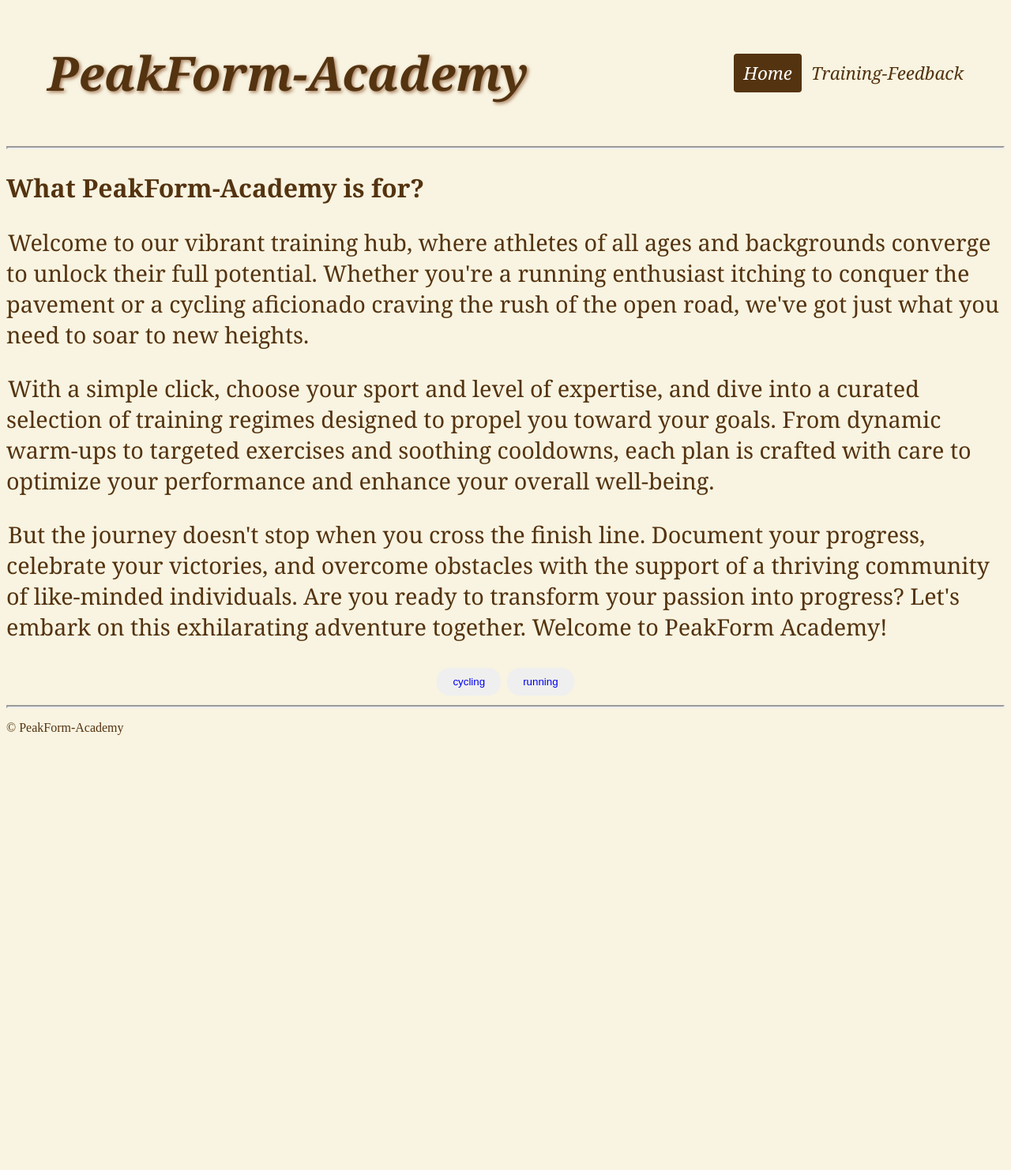
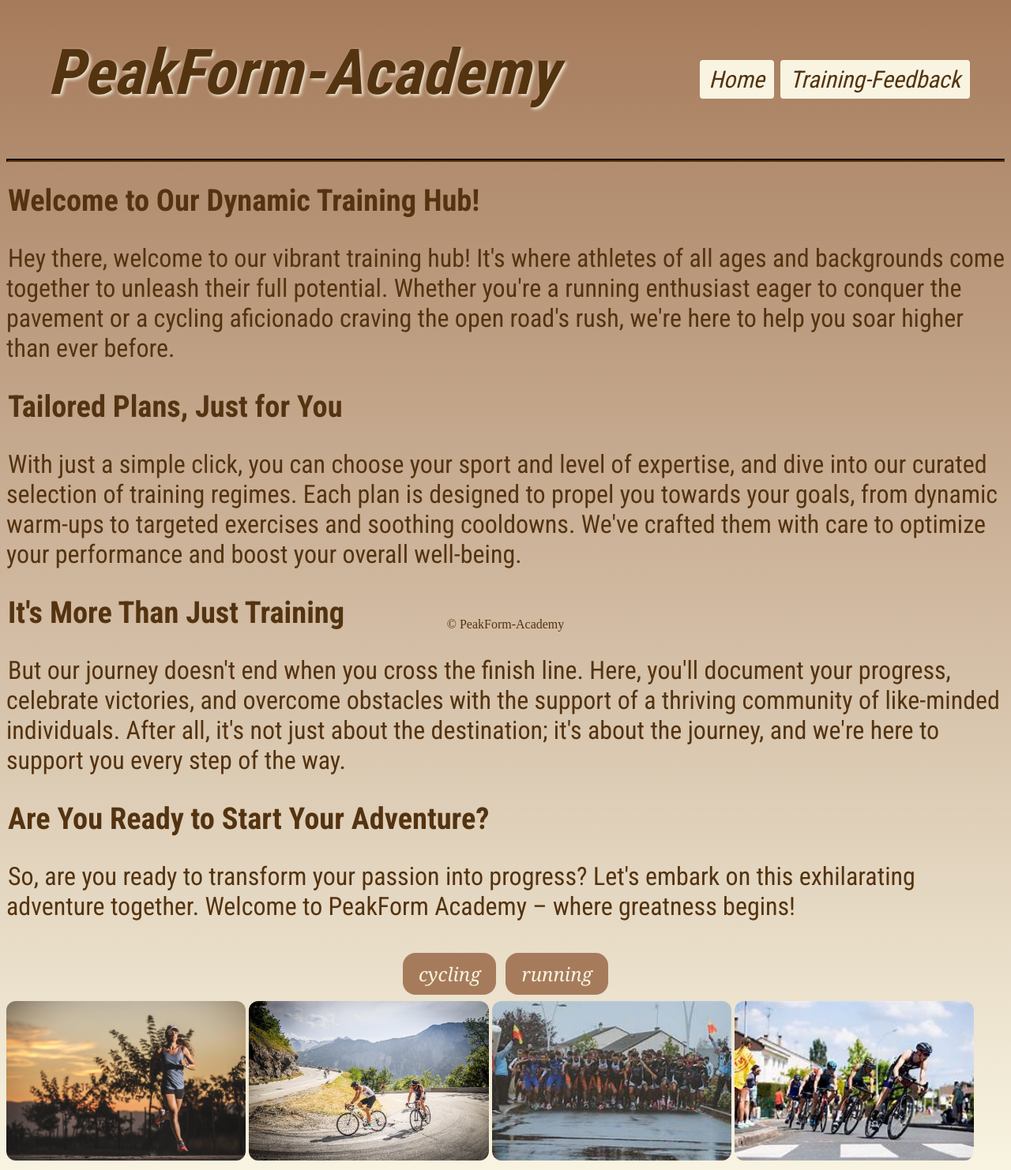
Before and after one commit to benjaMRW/PFA_git, a Flask app: page / in a window 1280 px wide. Shown: the whole page at 79% size. Before the commit the page ends 931 px from the top, so only its background shows below. Run offline with Flask 3, Linux system fonts and the light colour scheme.

Commit message:
the home page is finished

```diff
--- a/TPTI/static/css/style.css
+++ b/TPTI/static/css/style.css
@@ -1,6 +1,14 @@
+@import url('https://fonts.googleapis.com/css2?family=Roboto+Condensed:wght@400;700&display=swap');
+
+
+
+h1{
+  font-family: 'Roboto Condensed', sans-serif;
+  font-size: 120%;
+}
 html
 {
-     background: #F8F4E1;
+  background-image: linear-gradient( #A67B5B, #F8F4E1);
      color: #543310
 }
 
@@ -16,34 +24,47 @@ ul
      top: 0;
 }
 .button{
-  background-color: gr;
+  background-color: #A67B5B;
   border: none;
   color: #543310;
   padding: 10px 20px;
   text-align: center;
   text-decoration: none;
   display: inline-block;
-  margin: 4px 2px;
+  margin: 8px 4px;
   cursor: pointer;
   border-radius: 16px;
+  font-family: "Georgia";
+  font-style: italic;
 }
+.button:hover{
+  background-color: #AF8F6F
+  }
 a{
+
   text-decoration: none;
+  color: #F8F4E1;
+  font-size: 180%;
+}
+a2{
+  text-decoration: none;
+  color: #F8F4E1;
+  font-size: 180%;
 }
 
 b1
 {
-     font-size: 180%;
-     font-family: 'Georgia';
+     font-size: 200%;
+     font-family: 'Roboto Condensed', sans-serif;
      text-indent: 2px;
 }
 h2{
-     font-size: 200%;
-     font-family: 'Georgia';
+     font-size: 250%;
+     font-family: 'Roboto Condensed', sans-serif;
 }
 .header {
      overflow: hidden;
-     background-color: #F8F4E1;
+
      padding: 60px 40px;
      border-radius: 12px;
      color: #543310;
@@ -54,40 +75,41 @@ h2{
      text-align: center;
      padding: 12px;
      text-decoration: none;
-     font-size: 60px;
+     font-size: 80px;
      line-height: 25px;
      border-radius: 4px;
-     font-family: 'Georgia';
+     font-family: 'Roboto Condensed', sans-serif;
      font-weight: bold;
      font-style: italic;
-     text-shadow: 2px 2px 4px #A67B5B;
+     text-shadow: 2px 2px 4px  #F8F4E1;
 
    }
    /* Style the header links */
    .header a {
+    background-color: #F8F4E1;
      float: left;
-     color: #543310;
+     color:#543310;
      text-align: center;
      padding: 12px;
      text-decoration: none;
-     font-size: 22.4px;
+     font-size: 30px;
      line-height: 25px;
      border-radius: 4px;
-     font-family: 'Georgia';
+     font-family: 'Roboto Condensed', sans-serif;
      font-style: italic;
    }
 
    /* Change the background color on mouse-over */
    .header a:hover {
-     background-color: #AF8F6F;
-     color: #543310;
+     background-color: #543310;
+     color: #F8F4E1;
    }
 
    /* Style the active/current link*/
    .header a.active {
      background-color: #543310;
      color: white;
-     font-family: 'Georgia';
+     font-family: 'Roboto Condensed', sans-serif;
      font-size: 140%;
    }
 
@@ -110,5 +132,18 @@ h2{
 hr{
     display: block;
     border-width: 2px;
-    background-color: #543310;
+
+    border-color: #543310;
 }
+footer{
+  display: block;
+
+  text-align: center;
+  position: fixed;
+  bottom: 0;
+  left: 0;
+  right: 0;
+}
+img{
+  border-radius: 12px;
+}
--- a/TPTI/templates/home.html
+++ b/TPTI/templates/home.html
@@ -3,20 +3,35 @@
 {% block title %} PeakForm Academy {% endblock%}
 
 {% block content %}
-<h2>What PeakForm-Academy is for?</h2>
 <b1>
-    <p>Welcome to our vibrant training hub, where athletes of all ages and backgrounds converge to unlock their full potential. Whether you're a running enthusiast itching to conquer the pavement or a cycling aficionado craving the rush of the open road, we've got just what you need to soar to new heights.</p>
+    <h1>Welcome to Our Dynamic Training Hub!</h1>
 
-   <P>With a simple click, choose your sport and level of expertise, and dive into a curated selection of training regimes designed to propel you toward your goals. From dynamic warm-ups to targeted exercises and soothing cooldowns, each plan is crafted with care to optimize your performance and enhance your overall well-being.</p>
+<P>Hey there, welcome to our vibrant training hub! It's where athletes of all ages and backgrounds come together to unleash their full potential. Whether you're a running enthusiast eager to conquer the pavement or a cycling aficionado craving the open road's rush, we're here to help you soar higher than ever before.</p>
 
-    <p>But the journey doesn't stop when you cross the finish line. Document your progress, celebrate your victories, and overcome obstacles with the support of a thriving community of like-minded individuals. Are you ready to transform your passion into progress? Let's embark on this exhilarating adventure together. Welcome to PeakForm Academy!</p>
+<h1>Tailored Plans, Just for You</h1>
+
+<p>With just a simple click, you can choose your sport and level of expertise, and dive into our curated selection of training regimes. Each plan is designed to propel you towards your goals, from dynamic warm-ups to targeted exercises and soothing cooldowns. We've crafted them with care to optimize your performance and boost your overall well-being.</p>
+
+<h1>It's More Than Just Training</h1>
+
+<p>But our journey doesn't end when you cross the finish line. Here, you'll document your progress, celebrate victories, and overcome obstacles with the support of a thriving community of like-minded individuals. After all, it's not just about the destination; it's about the journey, and we're here to support you every step of the way.</p>
+
+<h1>Are You Ready to Start Your Adventure?</h1>
+
+<p>So, are you ready to transform your passion into progress? Let's embark on this exhilarating adventure together. Welcome to PeakForm Academy – where greatness begins!</p>
 </b1>
 
 <!-- nesesito hacer una pagina de introduccion y que tengfa links para los deportes -->
-<center><button class="button">
-    <a href="/sport/1">cycling</a>
+<center>
+<button class="button">
+    <a2 href="/sport/1">cycling</a2>
 </button>
 <button class="button">
     <a href="/sport/2">running</a>
-</button></center>
+</button>
+</center>
+<img src="static/images/duathlon-running.jpg" width="24%" alt="running">
+<img src="static/images/duathlon-cycling.jpg" width="24%%" alt="cycling">
+<img src="static/images/duathlon-running2.jpg" width="24%" alt="running">
+<img src="static/images/duathlon-cycling2.jpg" width="24%" alt="cycling">
 {% endblock %}
--- a/TPTI/templates/layout.html
+++ b/TPTI/templates/layout.html
@@ -11,8 +11,8 @@
     <div class="header">
       <logo>PeakForm-Academy</logo>
       <div class="header-right">
-        <a class="active" href="/">Home</a>
-        <a href="/feedback">Training-Feedback</a>
+        <a class="button" href="/">Home</a>
+        <a href="/feedback" class="button">Training-Feedback</a>
       </div>
     </div>
   </header>
@@ -21,10 +21,10 @@
   <main>
 
     {% block content %}{% endblock %}
-    <hr />
+
   </main>
   <footer>
-    <p>© PeakForm-Academy</p>
+  © PeakForm-Academy
   </footer>
 </body>
 </html>
--- a/TPTI/templates/sport.html
+++ b/TPTI/templates/sport.html
@@ -1,8 +1,8 @@
 {%extends 'layout.html'%}
 {%block content%}
 <h2>{{Sports[1]}}</h2>
-<hr/>
 <p>{{Sports[2]}}</p>
 
-<hr/>
+
+
 {%endblock%}
```
Also changed, not shown: TPTI/static/images/duathlon-cycling.jpg (added), TPTI/static/images/duathlon-cycling2.jpg (added), TPTI/static/images/duathlon-running.jpg (added), TPTI/static/images/duathlon-running2.jpg (added).
